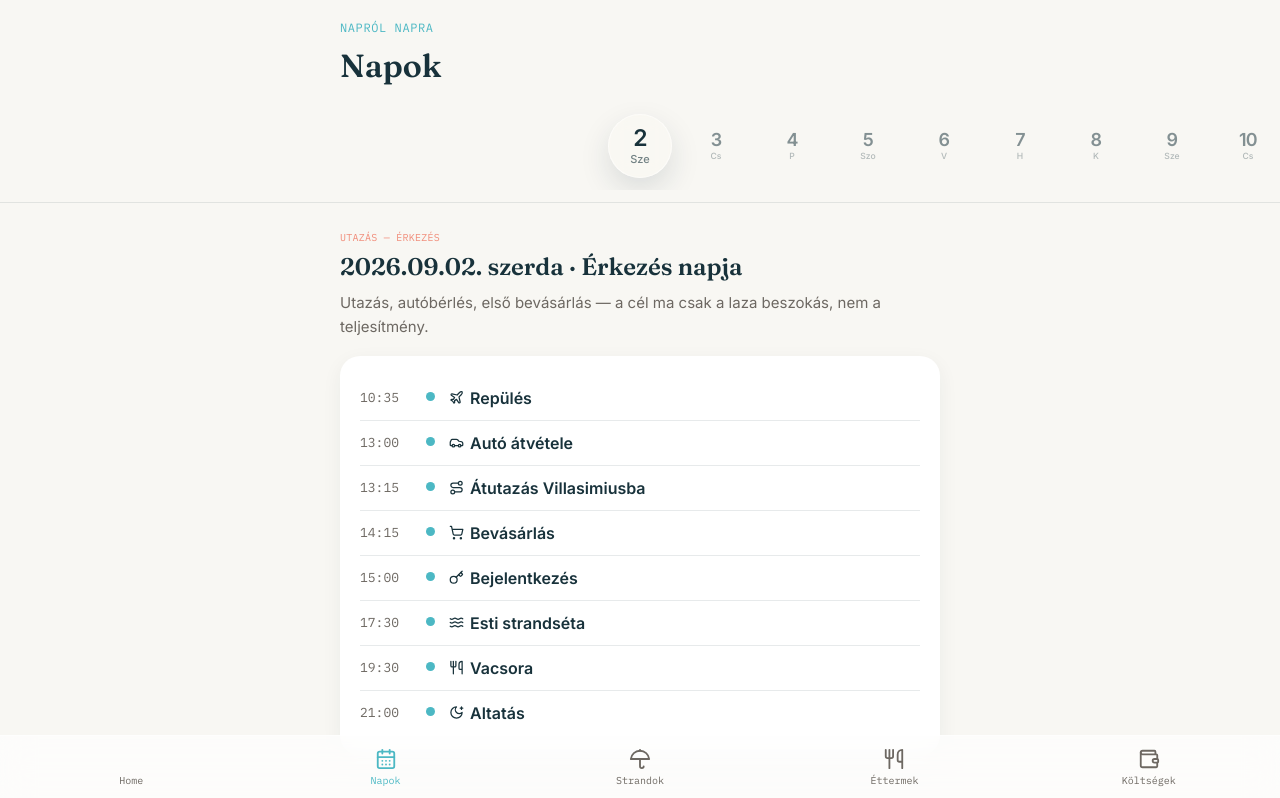
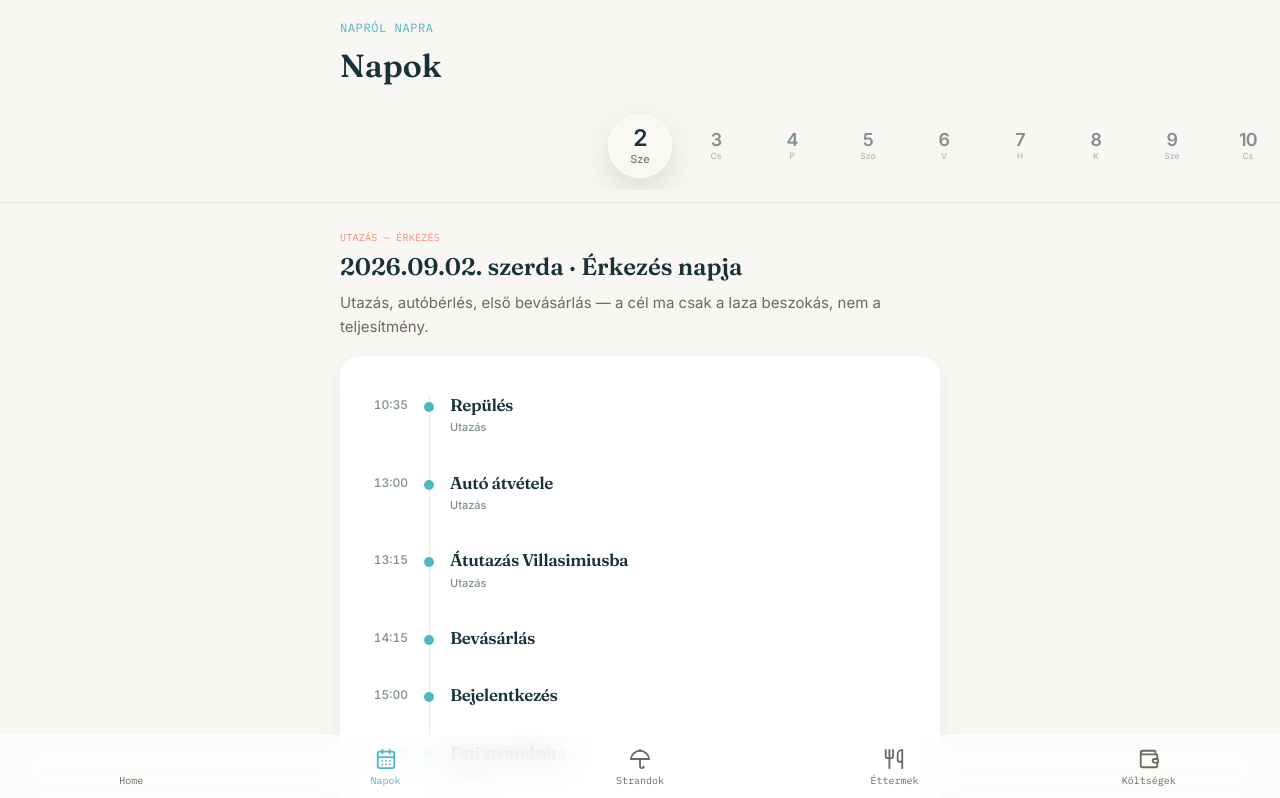
Before and after one commit to john-smith-fm/utazasi, a Next.js app: page /days in a window 1280 px wide. Shown: the top 798 px of the page. Built offline with nearby package versions, Linux system fonts and the light colour scheme.

Commit message:
Turn daily plan into timeline

```diff
--- a/src/app/page.tsx
+++ b/src/app/page.tsx
@@ -3,18 +3,14 @@
 import { useRouter } from "next/navigation";
 import { Hero } from "@/components/Hero";
 import { StatRow } from "@/components/StatRow";
-import { NowCard } from "@/components/NowCard";
 import { TimelineCard } from "@/components/TimelineCard";
 import { PlanList } from "@/components/PlanList";
 import { NextPlaceCard } from "@/components/NextPlaceCard";
 import { QuickGrid } from "@/components/QuickGrid";
 import { SunCard } from "@/components/SunCard";
 import { currentOrNearestDay } from "@/lib/day-helpers";
-import { fmtDate, dayOfWeekShort } from "@/lib/time";
-import { useLiveClock } from "@/hooks/useLiveClock";
 
 export default function HomePage() {
-  useLiveClock(); // csak azért, hogy a komponens percenként újra-renderelje magát
   const router = useRouter();
   const day = currentOrNearestDay();
 
@@ -27,18 +23,12 @@ export default function HomePage() {
       <Hero />
       <div className="mx-auto max-w-[640px] px-5 pb-10 pt-0">
         <StatRow />
-        <NowCard />
         <TimelineCard day={day} onSelect={goToDay} />
 
-        <div className="mb-4 rounded-m bg-white p-5 shadow-card">
-          <div className="mb-2 flex items-baseline justify-between">
-            <p className="font-mono text-xs uppercase tracking-wide text-neutral-700">Mai terv</p>
-            <p className="font-mono text-[13px] text-neutral-700">
-              {fmtDate(day.date)} {dayOfWeekShort(day.date)}
-            </p>
-          </div>
+        <section className="mb-7">
+          <p className="mb-3 px-1 text-[11px] font-medium tracking-[0.02em] text-deep-sea/55">Today&apos;s journey</p>
           <PlanList day={day} highlightNow />
-        </div>
+        </section>
 
         <NextPlaceCard day={day} />
         <QuickGrid />
--- a/src/components/PlanList.tsx
+++ b/src/components/PlanList.tsx
@@ -1,63 +1,105 @@
 "use client";
 
-import { useState } from "react";
-import type { Day } from "@/types";
+import { Fragment, useState } from "react";
+import type { Day, RhythmBlock } from "@/types";
 import { RHYTHMS } from "@/data/rhythms";
-import { timeToMinutes } from "@/lib/time";
+import { timeToMinutes, pad } from "@/lib/time";
 import { useLiveClock } from "@/hooks/useLiveClock";
-import { Icon } from "./Icon";
 
 interface PlanListProps {
   day: Day;
   highlightNow?: boolean;
 }
 
+function eventType(block: RhythmBlock, day: Day): string | null {
+  if (["umbrella", "waves"].includes(block.icon)) return day.beach ?? "Strand";
+  if (["plane", "car", "route"].includes(block.icon)) return "Utazás";
+  if (block.icon === "utensils") return "Étkezés";
+  if (["moon", "moon-star", "home"].includes(block.icon)) return "Pihenő";
+  return null;
+}
+
+function NowMarker({ time }: { time: string }) {
+  return (
+    <div className="relative grid grid-cols-[48px_18px_minmax(0,1fr)] gap-x-3 py-3">
+      <span className="pt-0.5 text-right text-[11px] font-medium tabular-nums text-coral">{time}</span>
+      <span className="relative flex justify-center">
+        <span className="absolute top-1 h-3 w-3 rounded-full border-2 border-coral bg-quartz" />
+        <span className="absolute top-0.5 h-4 w-4 rounded-full bg-coral/20 motion-safe:animate-pulse" />
+      </span>
+      <span className="pt-0.5 text-[10px] font-semibold tracking-[0.12em] text-coral">NOW</span>
+    </div>
+  );
+}
+
 export function PlanList({ day, highlightNow = false }: PlanListProps) {
   const now = useLiveClock();
   const [expanded, setExpanded] = useState<number | null>(null);
   const blocks = RHYTHMS[day.rhythm];
+  const isToday = highlightNow && day.date === now.dateStr;
 
   let currentIdx = -1;
-  if (highlightNow && day.date === now.dateStr) {
-    currentIdx = 0;
-    blocks.forEach((b, i) => {
-      const start = timeToMinutes(b.time);
-      if (start !== null && start <= now.hm) currentIdx = i;
+  if (isToday) {
+    blocks.forEach((block, index) => {
+      const start = timeToMinutes(block.time);
+      if (start !== null && start <= now.hm) currentIdx = index;
     });
   }
 
   return (
-    <div className="flex flex-col">
-      {blocks.map((b, i) => {
-        const isCurrent = i === currentIdx;
-        const isExpanded = expanded === i;
+    <div className="relative">
+      <span
+        aria-hidden="true"
+        className="absolute bottom-5 left-[69px] top-5 w-px bg-deep-sea/10"
+      />
+
+      {isToday && currentIdx === -1 && <NowMarker time={`${pad(now.h)}:${pad(now.m)}`} />}
+
+      {blocks.map((block, index) => {
+        const isCurrent = index === currentIdx;
+        const isFuture = currentIdx !== -1 && index > currentIdx;
+        const isExpanded = expanded === index;
+        const category = eventType(block, day);
+
         return (
-          <div
-            key={b.key}
-            onClick={() => setExpanded(isExpanded ? null : i)}
-            className="flex cursor-pointer items-start gap-3.5 border-t py-2.5 first:border-t-0"
-            style={{ borderColor: "rgba(24,50,59,0.10)" }}
-          >
-            <span className="w-[52px] flex-shrink-0 pt-0.5 font-mono text-[13px] text-neutral-700">
-              {b.time.split("–")[0].split("-")[0]}
-            </span>
-            <span
-              className="mt-1.5 h-[9px] w-[9px] flex-shrink-0 rounded-full"
-              style={{
-                backgroundColor: isCurrent ? "#F18C79" : "#4CB8C4",
-                boxShadow: isCurrent ? "0 0 0 4px rgba(241,140,121,0.20)" : undefined,
-              }}
-            />
-            <div className="min-w-0 flex-1">
-              <p className="flex items-center gap-1.5 text-[16px] font-semibold text-deep-sea">
-                <Icon name={b.icon} size={15} />
-                {b.label}
-              </p>
-              {isExpanded && (
-                <p className="mt-1 text-[13.5px] leading-snug text-neutral-700">{b.text}</p>
-              )}
-            </div>
-          </div>
+          <Fragment key={block.key}>
+            <article
+              className={`relative grid grid-cols-[48px_18px_minmax(0,1fr)] gap-x-3 py-2 transition-[opacity,transform] duration-300 ease-out ${
+                isFuture ? "opacity-45" : "opacity-100"
+              }`}
+            >
+              <time className="pt-3 text-right text-[12px] font-medium tabular-nums text-deep-sea/55">
+                {block.time.split("–")[0].split("-")[0]}
+              </time>
+
+              <span className="relative flex justify-center pt-[18px]" aria-hidden="true">
+                <span
+                  className={`h-2.5 w-2.5 rounded-full transition-all duration-300 ${
+                    isCurrent ? "bg-coral shadow-[0_0_0_5px_rgba(241,140,121,0.16)]" : "bg-turquoise"
+                  }`}
+                />
+              </span>
+
+              <button
+                type="button"
+                aria-expanded={isExpanded}
+                onClick={() => setExpanded(isExpanded ? null : index)}
+                className={`min-w-0 text-left transition-[background-color,box-shadow,transform] duration-300 ease-out ${
+                  isCurrent
+                    ? "rounded-[16px] border border-white/70 bg-white/55 px-4 py-3 shadow-glass backdrop-blur-[10px]"
+                    : "px-0 py-2.5"
+                }`}
+              >
+                <p className={`font-display font-semibold leading-tight tracking-[-0.025em] text-deep-sea ${isCurrent ? "text-[21px]" : "text-[17px]"}`}>
+                  {block.label}
+                </p>
+                {category && <p className="mt-1 text-[11px] font-medium text-deep-sea/55">{category}</p>}
+                {isExpanded && <p className="mt-2 text-[13px] leading-relaxed text-deep-sea/65">{block.text}</p>}
+              </button>
+            </article>
+
+            {isToday && index === currentIdx && <NowMarker time={`${pad(now.h)}:${pad(now.m)}`} />}
+          </Fragment>
         );
       })}
     </div>
```
